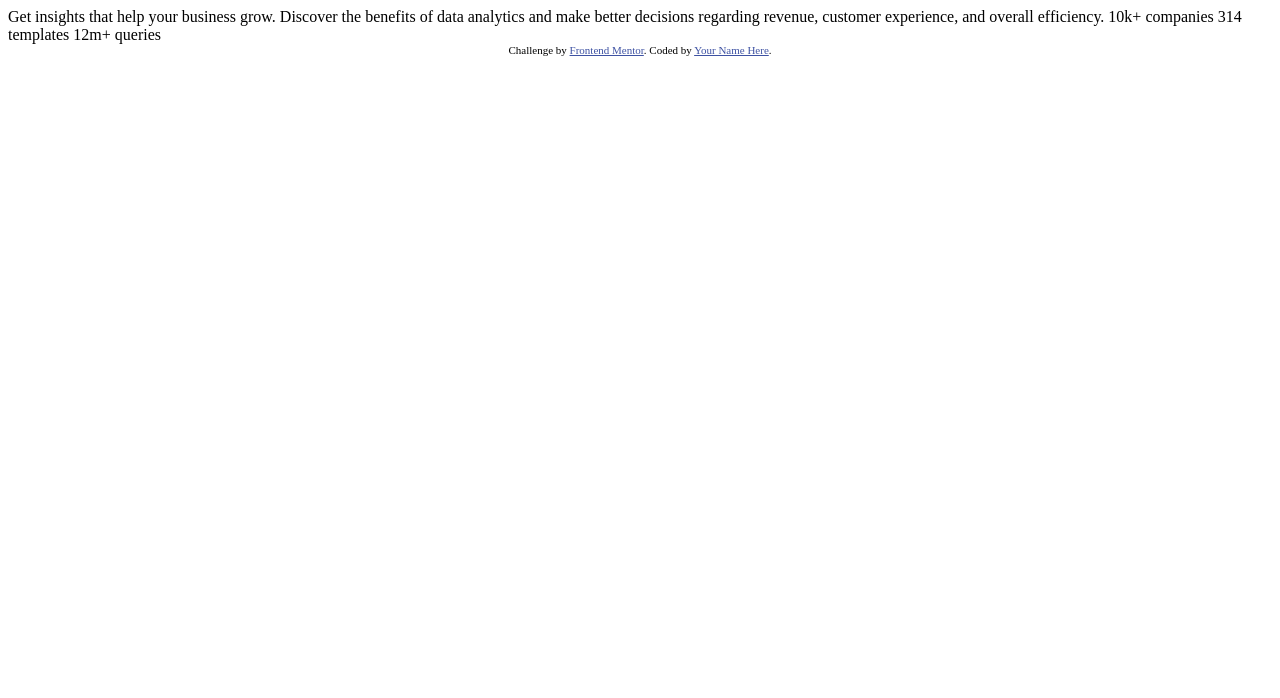
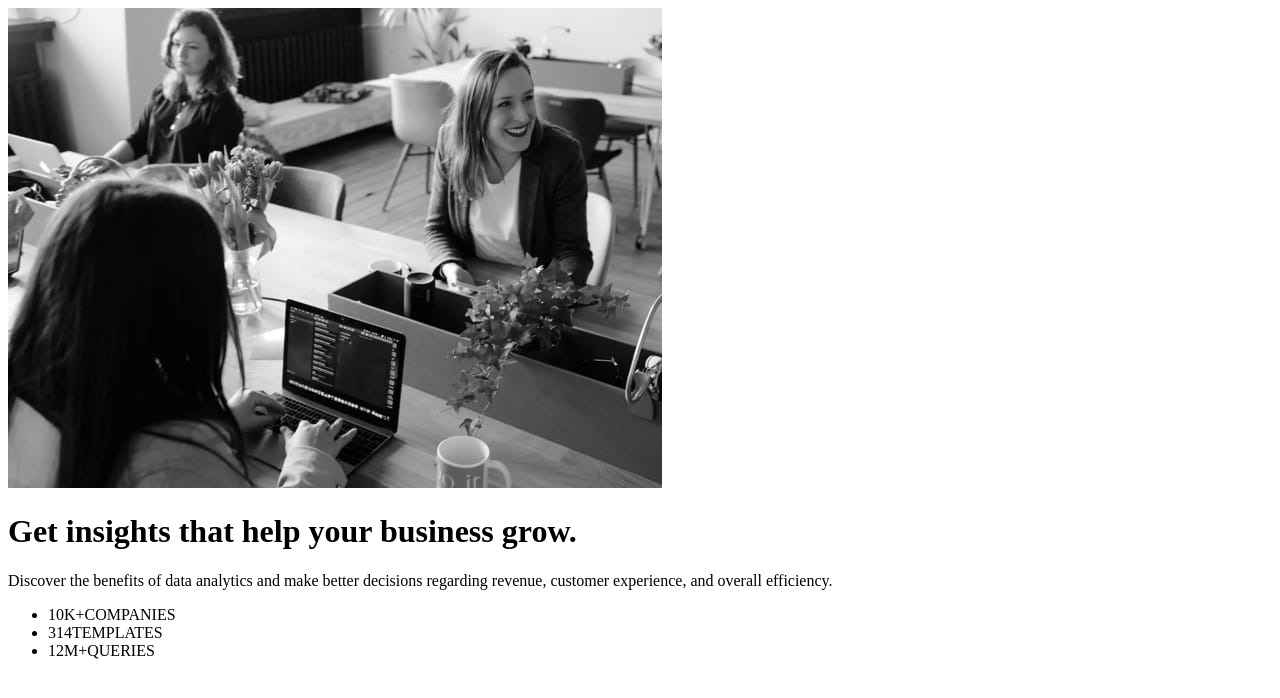
Before and after one commit to devmor-j/fm-stats-preview-card-component, a plain HTML site: page index.html in a window 1280 px wide. Drawn offline with Linux system fonts and the light colour scheme.

Commit message:
Write html skeleton

```diff
--- a/index.html
+++ b/index.html
@@ -1,33 +1,32 @@
 <!DOCTYPE html>
 <html lang="en">
+
 <head>
   <meta charset="UTF-8">
-  <meta name="viewport" content="width=device-width, initial-scale=1.0"> <!-- displays site properly based on user's device -->
+  <meta name="viewport" content="width=device-width, initial-scale=1.0">
 
   <link rel="icon" type="image/png" sizes="32x32" href="./images/favicon-32x32.png">
 
   <title>Frontend Mentor | Stats preview card component</title>
 
-  <!-- Feel free to remove these styles or customise in your own stylesheet 👍 -->
-  <style>
-    .attribution { font-size: 11px; text-align: center; }
-    .attribution a { color: hsl(228, 45%, 44%); }
-  </style>
 </head>
+
 <body>
+  <main>
+    <div>
+      <img src="images/image-header-mobile.jpg" alt="" role="banner">
+    </div>
+    <div>
+      <h1>Get <span>insights</span> that help your business grow.</h1>
+      <p>Discover the benefits of data analytics and make better decisions regarding revenue, customer experience, and overall efficiency.</p>
+      <ul>
+        <li><span>10K+</span><span>COMPANIES</span></li>
+        <li><span>314</span><span>TEMPLATES</span></li>
+        <li><span>12M+</span><span>QUERIES</span></li>
+      </ul>
+    </div>
+  </main>
 
-  Get insights that help your business grow.
+</body>
 
-  Discover the benefits of data analytics and make better decisions regarding revenue, customer
-  experience, and overall efficiency.
-
-  10k+ companies
-  314 templates
-  12m+ queries
-
-  <div class="attribution">
-    Challenge by <a href="https://www.frontendmentor.io?ref=challenge" target="_blank">Frontend Mentor</a>.
-    Coded by <a href="#">Your Name Here</a>.
-  </div>
-</body>
 </html>
```
